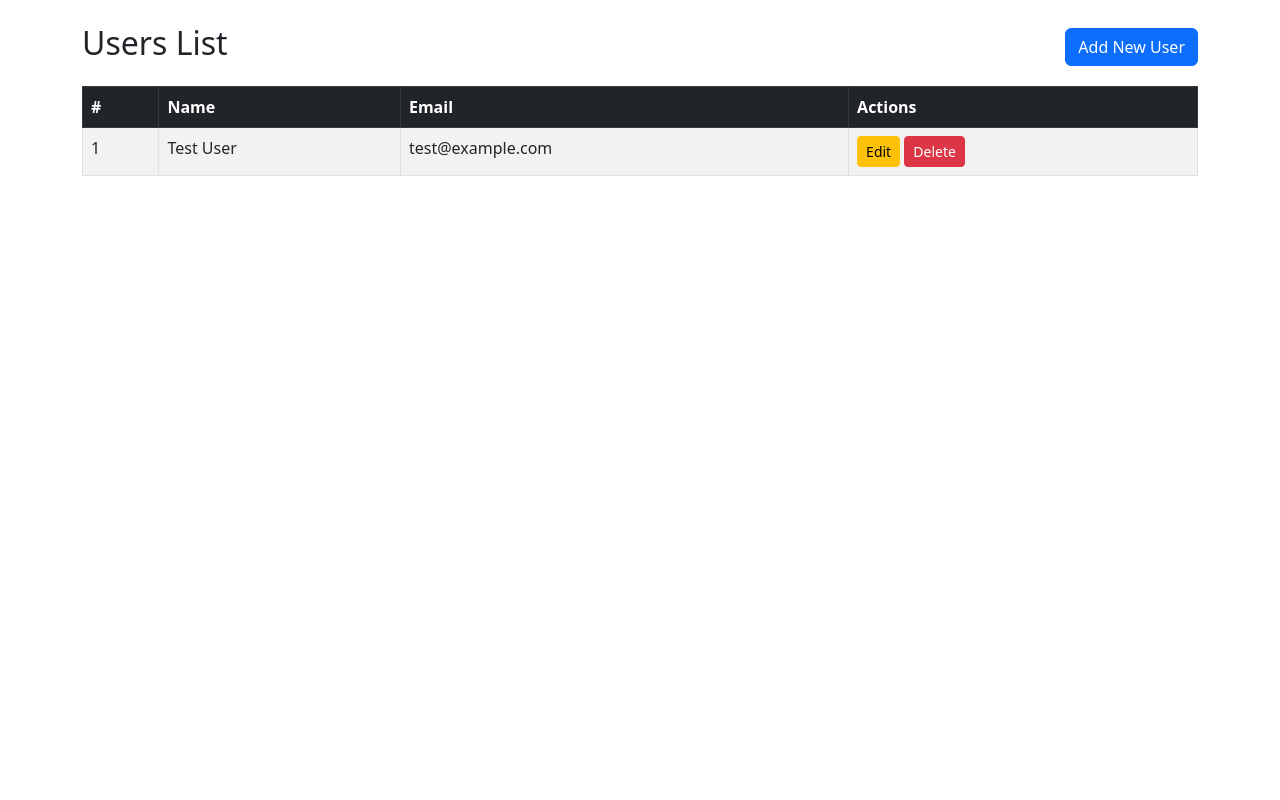
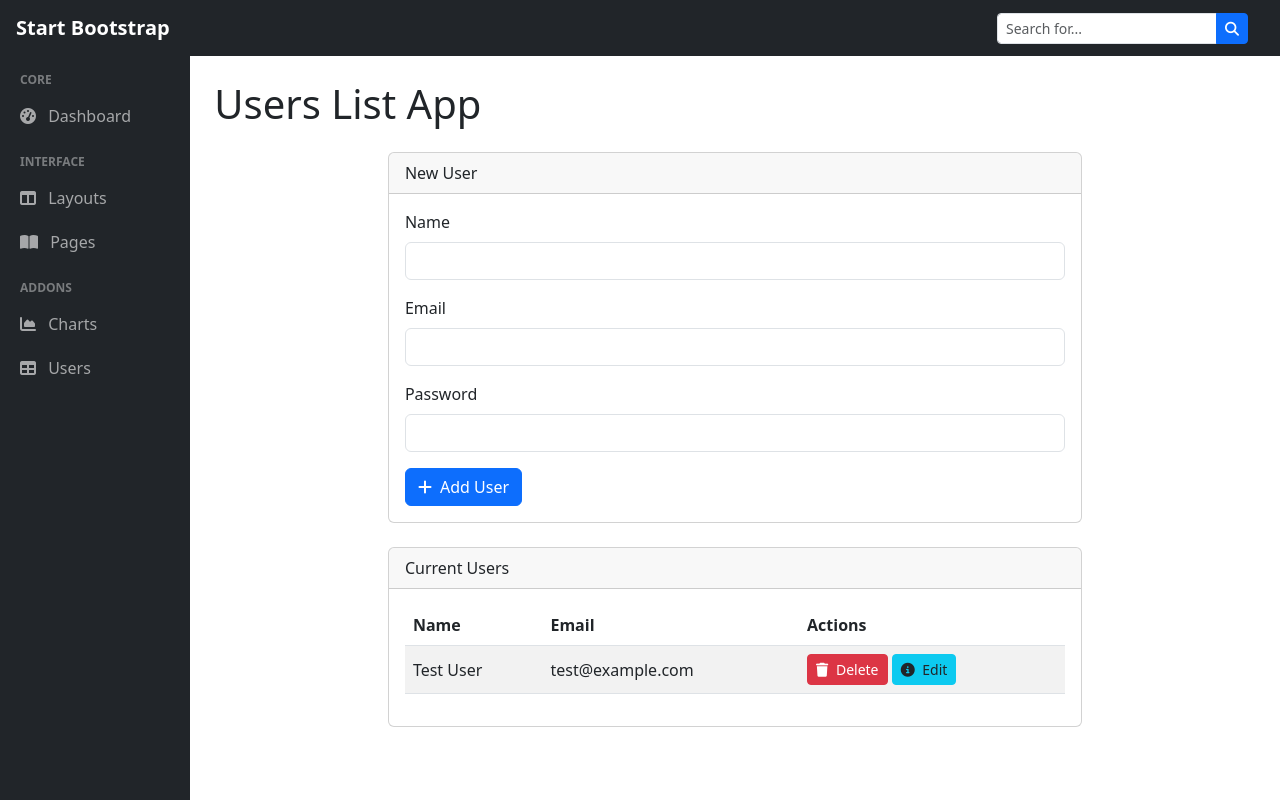
Before and after one commit to Emadawni/laravel-advanced-project, a Laravel app: page /users in a window 1280 px wide. Run offline with Laravel 12, Linux system fonts and the light colour scheme; data comes from the database, SQL or seed files in the repository.

Commit message:
Version 4: Users CRUD with SB Admin template

```diff
--- a/resources/views/users_list.blade.php
+++ b/resources/views/users_list.blade.php
@@ -2,24 +2,96 @@
 <html lang="en">
 <head>
     <meta charset="UTF-8">
-    <title>Users List</title>
+    <meta name="viewport" content="width=device-width, initial-scale=1.0">
+    <title>Dashboard - SB Admin | Users</title>
     <link href="https://cdn.jsdelivr.net/npm/bootstrap@5.3.0/dist/css/bootstrap.min.css" rel="stylesheet">
+    <link href="https://cdnjs.cloudflare.com/ajax/libs/font-awesome/6.4.0/css/all.min.css" rel="stylesheet">
+    <style>
+        body { overflow-x: hidden; background-color: #fff; }
+        .sb-topnav { background-color: #212529; height: 56px; }
+        .sb-sidenav { background-color: #212529; width: 225px; min-height: calc(100vh - 56px); color: rgba(255,255,255,0.6); }
+        .sb-sidenav a { color: rgba(255,255,255,0.6); text-decoration: none; display: block; padding: 10px 20px; }
+        .sb-sidenav a:hover { color: #fff; }
+        .sb-sidenav-menu-heading { padding: 15px 20px 5px; font-size: 0.75rem; font-weight: bold; text-transform: uppercase; color: rgba(255,255,255,0.4); }
+    </style>
 </head>
-<body class="p-4">
-<div class="container">
-    <div class="d-flex justify-content-between align-items-center mb-3">
-        <h2>Users List</h2>
-        <a href="{{ route('users.create') }}" class="btn btn-primary">Add New User</a>
+<body>
+
+<!-- Top Navbar -->
+<nav class="navbar navbar-dark sb-topnav px-3 d-flex justify-content-between">
+    <a class="navbar-brand fw-semibold" href="{{ route('users.index') }}">Start Bootstrap</a>
+    <form class="d-none d-md-inline-block form-inline ms-auto me-3">
+        <div class="input-group input-group-sm">
+            <input class="form-control" type="text" placeholder="Search for..." />
+            <button class="btn btn-primary" type="button"><i class="fas fa-search"></i></button>
+        </div>
+    </form>
+</nav>
+
+<div class="d-flex">
+    <!-- Sidebar -->
+    <div class="sb-sidenav d-none d-md-block">
+        <div class="sb-sidenav-menu-heading">Core</div>
+        <a href="{{ route('users.index') }}"><i class="fas fa-tachometer-alt me-2"></i> Dashboard</a>
+        <div class="sb-sidenav-menu-heading">Interface</div>
+        <a href="#"><i class="fas fa-columns me-2"></i> Layouts</a>
+        <a href="#"><i class="fas fa-book-open me-2"></i> Pages</a>
+        <div class="sb-sidenav-menu-heading">Addons</div>
+        <a href="#"><i class="fas fa-chart-area me-2"></i> Charts</a>
+        <a href="{{ route('users.index') }}"><i class="fas fa-table me-2"></i> Users</a>
     </div>
 
+    <!-- Main Content -->
+    <div class="container-fluid p-4">
+        <h1 class="mb-4">Users List App</h1>
+
+        <div class="col-md-8 mx-auto">
             @if(session('success'))
                 <div class="alert alert-success">{{ session('success') }}</div>
             @endif
 
-    <table class="table table-bordered table-striped">
-        <thead class="table-dark">
+            @if($errors->any())
+                <div class="alert alert-danger">
+                    <ul class="mb-0">
+                        @foreach($errors->all() as $error)
+                            <li>{{ $error }}</li>
+                        @endforeach
+                    </ul>
+                </div>
+            @endif
+
+            <!-- Card 1: New User -->
+            <div class="card mb-4">
+                <div class="card-header">New User</div>
+                <div class="card-body">
+                    <form action="{{ route('users.store') }}" method="POST">
+                        @csrf
+                        <div class="mb-3">
+                            <label class="form-label">Name</label>
+                            <input type="text" name="name" class="form-control" required>
+                        </div>
+                        <div class="mb-3">
+                            <label class="form-label">Email</label>
+                            <input type="email" name="email" class="form-control" required>
+                        </div>
+                        <div class="mb-3">
+                            <label class="form-label">Password</label>
+                            <input type="password" name="password" class="form-control" required>
+                        </div>
+                        <button type="submit" class="btn btn-primary">
+                            <i class="fas fa-plus me-1"></i> Add User
+                        </button>
+                    </form>
+                </div>
+            </div>
+
+            <!-- Card 2: Current Users -->
+            <div class="card">
+                <div class="card-header">Current Users</div>
+                <div class="card-body">
+                    <table class="table table-striped align-middle">
+                        <thead>
                             <tr>
-                <th>#</th>
                                 <th>Name</th>
                                 <th>Email</th>
                                 <th>Actions</th>
@@ -28,21 +100,29 @@
                         <tbody>
                             @foreach($users as $user)
                             <tr>
-                <td>{{ $user->id }}</td>
                                 <td>{{ $user->name }}</td>
                                 <td>{{ $user->email }}</td>
                                 <td>
-                    <a href="{{ route('users.edit', $user->id) }}" class="btn btn-sm btn-warning">Edit</a>
                                     <form action="{{ route('users.destroy', $user->id) }}" method="POST" style="display:inline-block;">
                                         @csrf
                                         @method('DELETE')
-                        <button type="submit" class="btn btn-sm btn-danger" onclick="return confirm('Are you sure you want to delete this user?')">Delete</button>
+                                        <button type="submit" class="btn btn-danger btn-sm" onclick="return confirm('Are you sure?')">
+                                            <i class="fas fa-trash me-1"></i> Delete
+                                        </button>
                                     </form>
+                                    <a href="{{ route('users.edit', $user->id) }}" class="btn btn-info btn-sm text-dark">
+                                        <i class="fas fa-info-circle me-1"></i> Edit
+                                    </a>
                                 </td>
                             </tr>
                             @endforeach
                         </tbody>
                     </table>
                 </div>
+            </div>
+        </div>
+    </div>
+</div>
+
 </body>
 </html>
```
Lines whose indentation alone changed are shown as unchanged.
